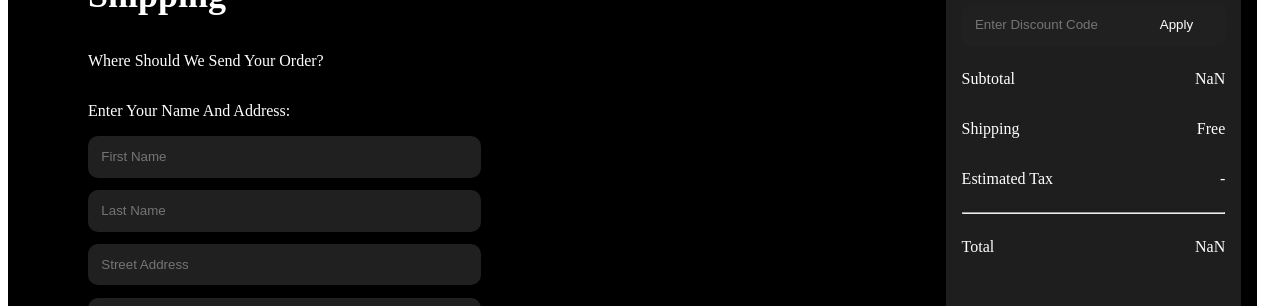
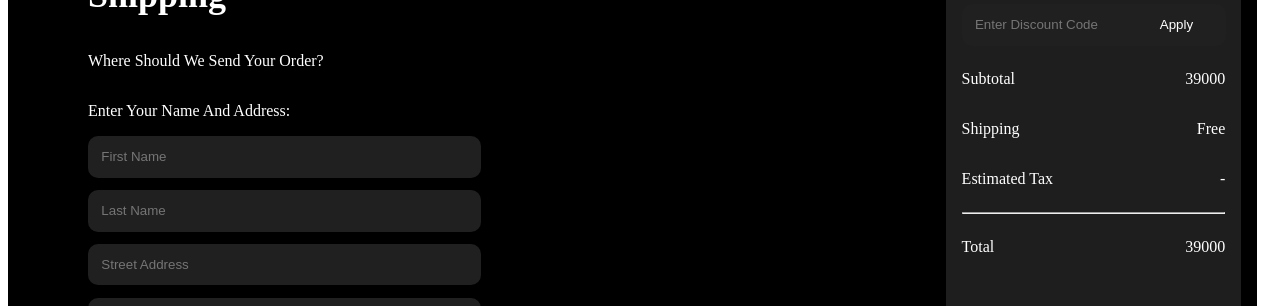
Before and after one commit to Tomivan/cyberstick, a React (Create React App) app: page /shipping in a window 1280 px wide. Shown: the part 158-464 px from the top of the page. Built offline with nearby package versions, Linux system fonts and the light colour scheme; a web font is replaced by a local one.

Commit message:
fixed context issue

```diff
--- a/src/components/review/review.jsx
+++ b/src/components/review/review.jsx
@@ -6,11 +6,6 @@ import { PriceContext } from "../../context/priceContext";
 
 const Review = () => {
     const {cart, setCart} =useContext(PriceContext)
-    // const [cartItem, setCartItem] = useState({
-    //     quantity:1,
-    //     price:39000,
-    //     basePrice:39000
-    // })
     const increaseQuantity = ()=>{
         setCart({...cart, quantity: cart.quantity + 1})
 
--- a/src/components/shipping/shipping.jsx
+++ b/src/components/shipping/shipping.jsx
@@ -7,8 +7,8 @@ import "./shipping.css";
 
 const Shipping = () => {
     const {handleSubmit, register, reset } = useForm([]);
-    const {price,quantity} = useContext(PriceContext)
-    console.log(price)
+    const {cart} = useContext(PriceContext)
+    console.log(cart)
     function shippingDetails(data) {
         const msg = `First Name: ${data.firstName}<br />
                      Last Name: ${data.lastName} <br />
@@ -60,7 +60,7 @@ const Shipping = () => {
                 </div>
                 <div className="subtotal">
                     <p>Subtotal</p>
-                    <p>{price * quantity}</p>
+                    <p>{cart.price * cart.quantity}</p>
                 </div>
                 <div className="shipping">
                     <p>Shipping</p>
@@ -73,7 +73,7 @@ const Shipping = () => {
                 <hr />
                 <div className="total">
                     <p>Total</p>
-                    <p>{price *quantity}</p>
+                    <p>{cart.price * cart.quantity}</p>
                 </div>
             </div>
         </div>
```
